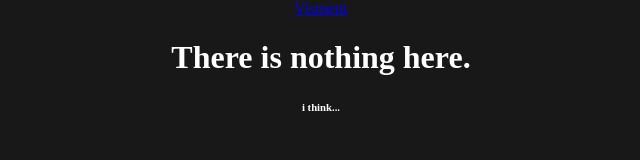
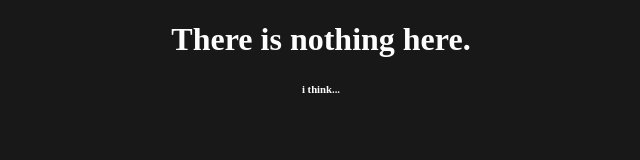
Before and after one commit to Dromedda/Dromedda.github.io, a plain HTML site: page index.html in a window 1280 px wide. Shown: the whole page, without its empty margins (319-959 px from the left). Drawn offline with Linux system fonts and the light colour scheme.

Commit message:
removed the link because

```diff
--- a/index.html
+++ b/index.html
@@ -1,13 +1,15 @@
 <!doctype html>
 <html>
+
 <head>
   <title>Dromedda</title>
   <link rel="stylesheet" href="style.css">
   <script src="./index.js"></script>
 </head>
+
 <body>
-    <a href="./visment/visment.html">Visment</a>
   <h1 class="header"> There is nothing here. </h1>
   <h6 class="peek">i think... </h3>
 </body>
+
 </html>
```
Lines whose indentation alone changed are shown as unchanged.
